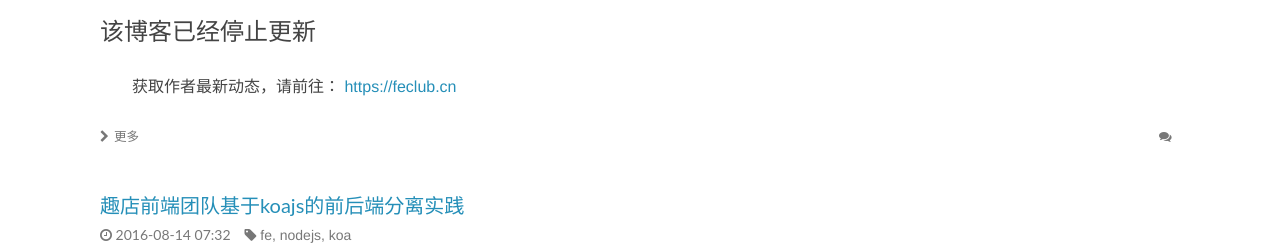
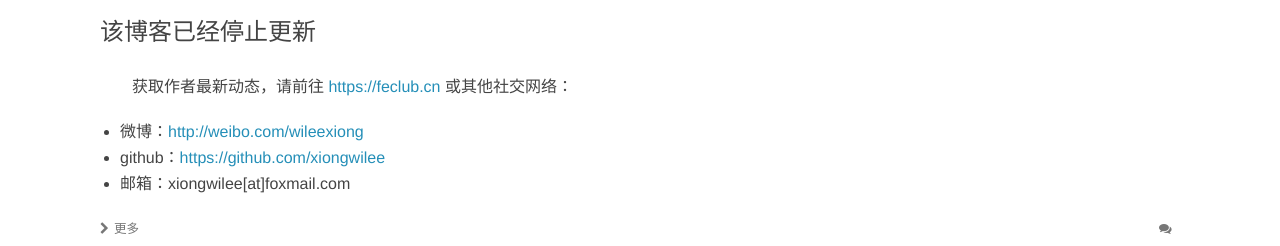
Before and after one commit to xiongwilee/xiongwilee.github.io, a plain HTML site: page index.html in a window 1280 px wide. Shown: the part 968-1214 px from the top of the page. Drawn offline with nearby package versions, Linux system fonts and the light colour scheme; a script that the page names is missing.

Commit message:
Site updated: 2017-03-23 14:57:54

```diff
--- a/index.html
+++ b/index.html
@@ -145,7 +145,12 @@ document.write(unescape("%3Cscript src='" + _bdhmProtocol + "hm.baidu.com/h.js%3
 
     <div class="entry">
 
-        <h2 id="该博客已经停止更新"><a href="#该博客已经停止更新" class="headerlink" title="该博客已经停止更新"></a>该博客已经停止更新</h2><p>获取作者最新动态，请前往： <a href="https://feclub.cn" target="_blank" rel="external">https://feclub.cn</a></p>
+        <h2 id="该博客已经停止更新"><a href="#该博客已经停止更新" class="headerlink" title="该博客已经停止更新"></a>该博客已经停止更新</h2><p>获取作者最新动态，请前往 <a href="https://feclub.cn" target="_blank" rel="external">https://feclub.cn</a> 或其他社交网络：</p>
+<ul>
+<li>微博：<a href="http://weibo.com/wileexiong" target="_blank" rel="external">http://weibo.com/wileexiong</a></li>
+<li>github：<a href="https://github.com/xiongwilee" target="_blank" rel="external">https://github.com/xiongwilee</a></li>
+<li>邮箱：xiongwilee[at]foxmail.com</li>
+</ul>
 
 
     </div>
```
Also changed, not shown: 2017/03/23/stop/index.html (+6 -1 lines), reveal/highlight/CHANGES.html (+1 -1 lines).
